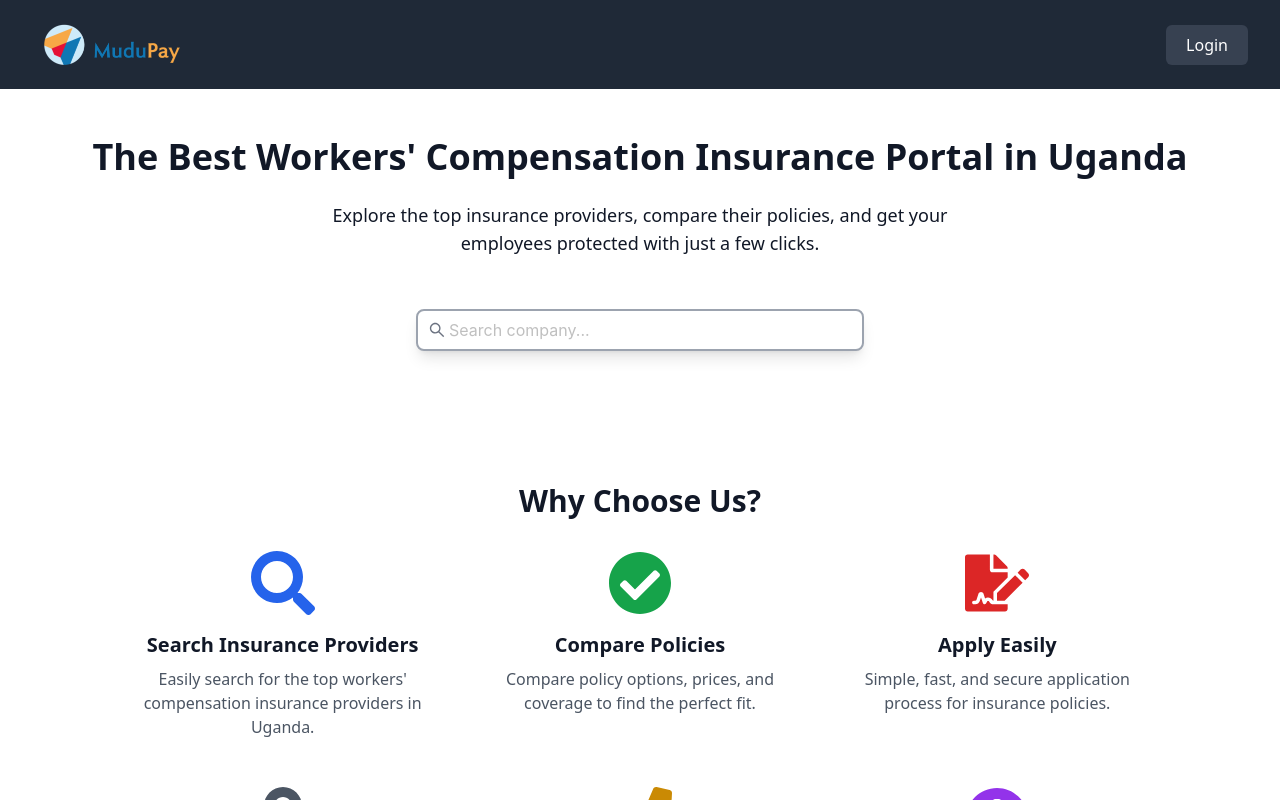
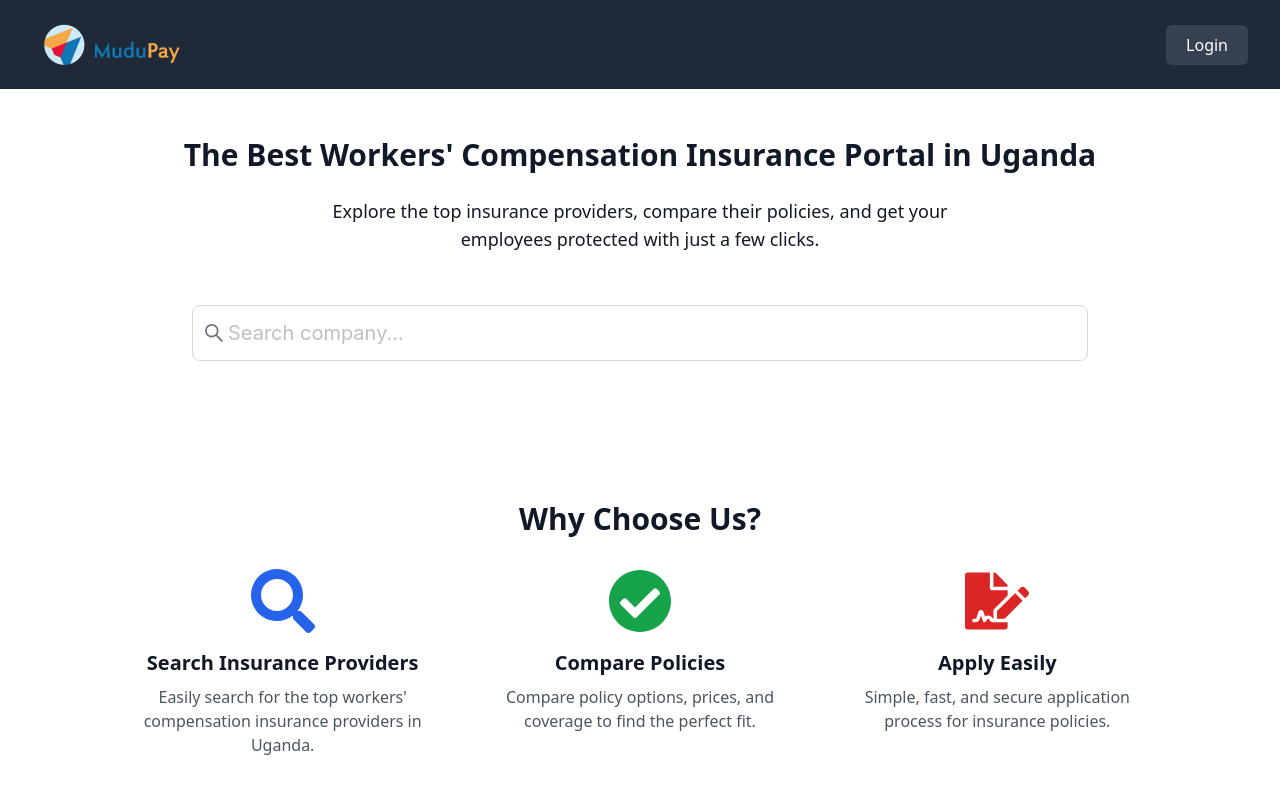
Before and after one commit to engWafula/mudu-pay-insure, a Next.js app: page / in a window 1280 px wide. Built offline with nearby package versions, Linux system fonts and the light colour scheme; no server answers.

Commit message:
adding search

```diff
--- a/app/company/[id]/page.tsx
+++ b/app/company/[id]/page.tsx
@@ -12,7 +12,7 @@ const CompanyPoliciesPage = () => {
   const { data, isPending, error } = useFetch<any>(`/api/companies/${id}`); // Adjust the endpoint
 
   if (error) return <Alert message="Error" description={error} type="error" />;
-  if (!data) return <div>No policies found.</div>;
+  if (!data) return null
 
   return (
     <div className="bg-white text-gray-900 min-h-screen">
--- a/app/components/SearchComponent.tsx
+++ b/app/components/SearchComponent.tsx
@@ -41,27 +41,23 @@ const SearchComponent = () => {
 	}));
 
 	return (
-		<div className="flex w-full justify-center items-center h-[20%] my-5">
-			<div className="w-full max-w-md">
+		<div className="flex w-full justify-center items-center my-5">
+			<div className="w-full max-w-lg sm:max-w-2xl lg:max-w-4xl">
 				<Dropdown
 					menu={{ items: menuItems }}
-					open={
-						query.length > 0 && results.length > 0 && !loading
-					}
+					open={query.length > 0 && results.length > 0 && !loading}
 					trigger={["click"]}
 				>
 					<div>
 						<Input
-							className="border-2 border-gray-400 rounded-lg shadow-lg focus:border-blue-500 focus:ring-blue-500 transition-all"
+							className=" focus:border-blue-500 focus:ring-blue-500 transition-all text-lg lg:text-xl h-14 lg:h-15"
 							size="large"
 							placeholder="Search company..."
 							prefix={
-								<SearchOutlined className="text-gray-500" />
+								<SearchOutlined className="text-gray-500 text-xl" />
 							}
 							value={query}
-							onChange={(e) =>
-								handleSearch(e.target.value)
-							}
+							onChange={(e) => handleSearch(e.target.value)}
 							suffix={loading ? <Spin /> : null}
 						/>
 					</div>
--- a/app/page.tsx
+++ b/app/page.tsx
@@ -26,15 +26,13 @@ export default function Home() {
       <Header />
 
       {/* Hero Section */}
-			<main className="flex flex-col items-center text-center py-12">
-				<h2 className="text-4xl font-bold mb-6">
-					The Best Workers' Compensation Insurance Portal in
-					Uganda
+      <main className="flex flex-col items-center text-center py-12 p-2">
+        <h2 className="text-3xl md:text-3xl lg:text-3xl  font-bold mb-6">
+          The Best Workers' Compensation Insurance Portal in Uganda
         </h2>
         <p className="text-lg mb-8 max-w-2xl">
-					Explore the top insurance providers, compare their
-					policies, and get your employees protected with just a
-					few clicks.
+          Explore the top insurance providers, compare their policies, and get
+          your employees protected with just a few clicks.
         </p>
         {/* <Link href="/search"  className="bg-blue-600 text-white px-8 py-4 rounded-lg font-semibold text-lg hover:bg-blue-700">
             Start Searching for Insurance
@@ -44,67 +42,53 @@ export default function Home() {
       </main>
 
       {/* Features Section */}
+	  <section className="p-2">
 	  <Features />
+
+	  </section>
       {/* Testimonials Section */}
-			<section
-				id="testimonials"
-				className="mt-16 text-center"
-			>
-				<h3 className="text-3xl font-semibold mb-8">
-					What Our Clients Say
-				</h3>
+      <section id="testimonials" className="mt-16 text-center p-2">
+        <h3 className="text-3xl font-semibold mb-8">What Our Clients Say</h3>
         <div className="grid grid-cols-1 sm:grid-cols-2 gap-8 max-w-5xl mx-auto">
           <div className="p-6 bg-gray-100 rounded-lg">
-						<FaStar
-							className="text-yellow-400"
-							size={40}
-						/>
+            <FaStar className="text-yellow-400" size={40} />
             <p className="mt-4 text-gray-700">
-							"This portal made it incredibly easy to find
-							and compare policies. We now have the best
-							coverage for our employees!"
+              "This portal made it incredibly easy to find and compare policies.
+              We now have the best coverage for our employees!"
             </p>
-						<h5 className="mt-4 font-semibold">
-							– John D., HR Manager
-						</h5>
+            <h5 className="mt-4 font-semibold">– John D., HR Manager</h5>
           </div>
           <div className="p-6 bg-gray-100 rounded-lg">
-						<FaStar
-							className="text-yellow-400"
-							size={40}
-						/>
+            <FaStar className="text-yellow-400" size={40} />
             <p className="mt-4 text-gray-700">
-							"The customer support was fantastic. They
-							guided us every step of the way during the
-							policy application."
+              "The customer support was fantastic. They guided us every step of
+              the way during the policy application."
             </p>
-						<h5 className="mt-4 font-semibold">
-							– Sarah K., CEO
-						</h5>
+            <h5 className="mt-4 font-semibold">– Sarah K., CEO</h5>
           </div>
         </div>
       </section>
 
       {/* FAQ Section */}
+	  <section className="p-2">
 	  <FAQs />
 
+	  </section>
+
       {/* Call to Action Section */}
-			<section
-				id="apply"
-				className="text-center mt-16"
-			>
+      <section id="apply" className="text-center mt-16 p-2">
         <h3 className="text-3xl font-semibold mb-8">
           Ready to Protect Your Employees?
         </h3>
         <Link
           href="/signup"
-					className="bg-green-500 text-white px-8 py-4 rounded-full text-lg font-semibold hover:bg-green-600"
+          className="bg-[#1F2937] text-white px-8 py-4 rounded-full text-lg font-semibold hover:bg-green-600"
         >
           Sign Up Now
         </Link>
         <p className="mt-4 text-gray-600">
-					Join thousands of Ugandan businesses that trust us for
-					their workers' compensation insurance.
+          Join thousands of Ugandan businesses that trust us for their workers'
+          compensation insurance.
         </p>
       </section>
 
```
Lines whose indentation alone changed are shown as unchanged.
